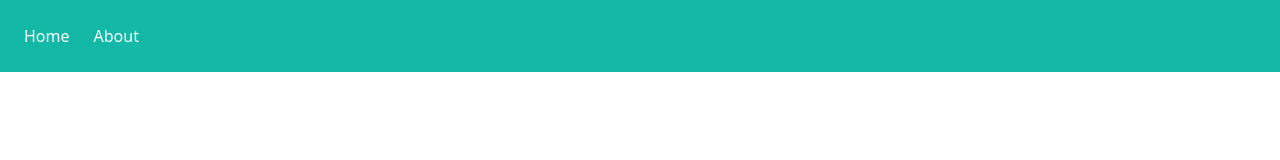
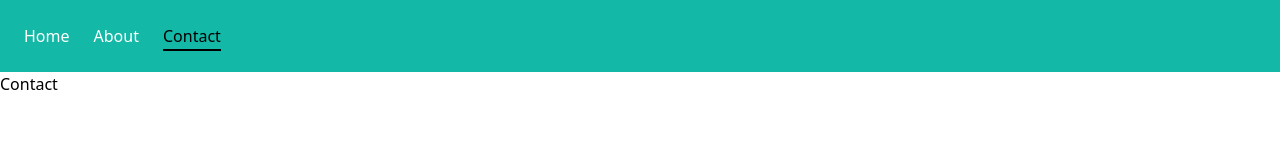
Before and after one commit to ait-varun/React, a React (Vite) app: page /contact in a window 1280 px wide. Before the commit this address had no page. Shown: the top 160 px of the page. Built offline with nearby package versions, Linux system fonts and the light colour scheme.

Commit message:
added contact page

```diff
--- a/src/App.jsx
+++ b/src/App.jsx
@@ -2,6 +2,7 @@ import { BrowserRouter as Router, Routes, Route } from "react-router-dom";
 import "./App.css";
 import Home from "./pages/Home/home";
 import About from "./pages/About/about";
+import Contact from "./pages/Contact/contact";
 import Nav from "./components/layout/nav";
 
 export default function App() {
@@ -12,6 +13,7 @@ export default function App() {
         <Routes>
           <Route path="/" element={<Home />} />
           <Route path="/about" element={<About />} />
+          <Route path="/contact" element={<Contact />} />
         </Routes>
       </Router>
     </>
--- a/src/components/layout/nav.jsx
+++ b/src/components/layout/nav.jsx
@@ -17,6 +17,13 @@ export default function Nav() {
         }>
         About
       </Link>
+      <Link
+        to="/contact"
+        className={({ isActive, isPending }) =>
+          isPending ? "pending" : isActive ? "active" : ""
+        }>
+        Contact
+      </Link>
     </nav>
   );
 }
--- /dev/null
+++ b/src/pages/Contact/contact.jsx
@@ -0,0 +1,7 @@
+export default function Contact() {
+  return (
+    <div>
+      <h1>Contact</h1>
+    </div>
+  );
+}
```
